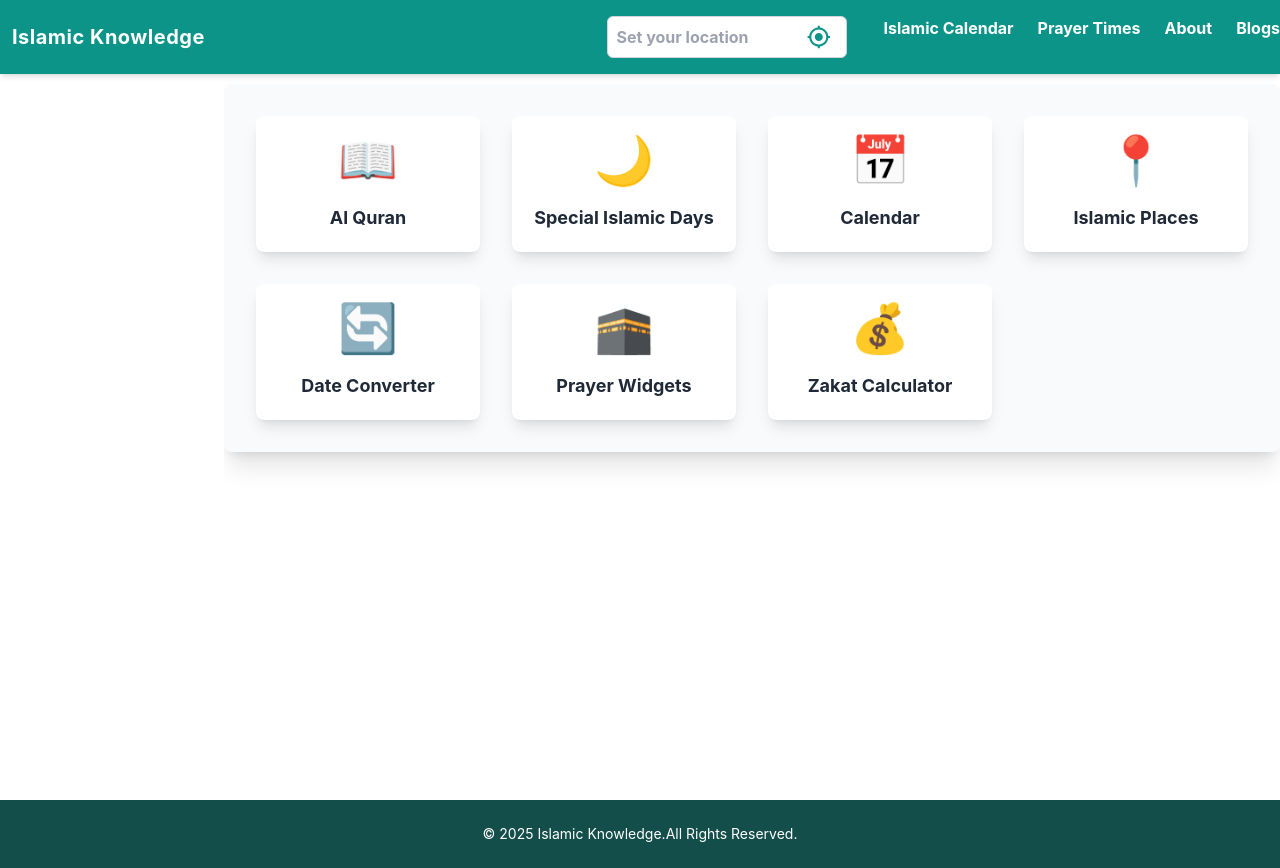
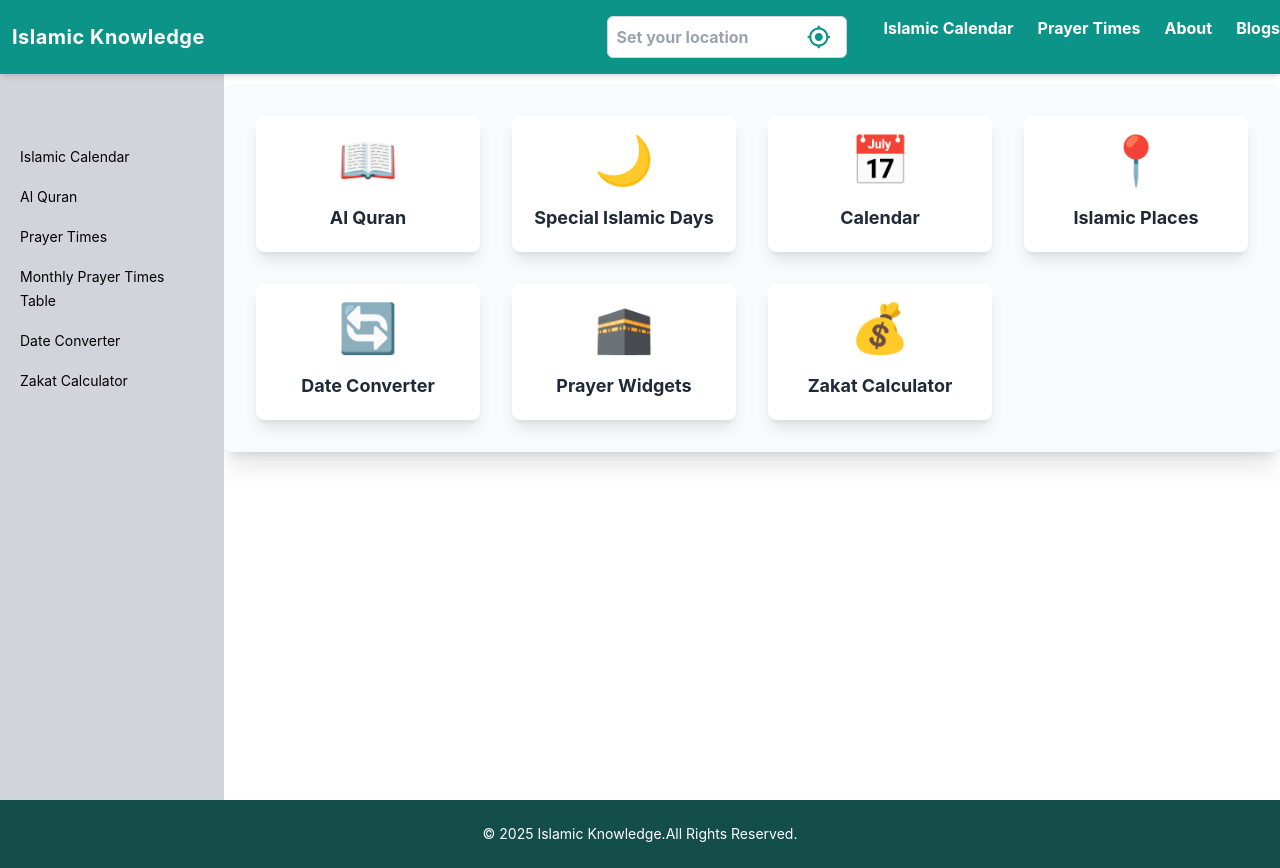
Before and after one commit to somu46/Islamic-calendar, a React (Create React App) app: page /data in a window 1280 px wide. Built offline with nearby package versions, Linux system fonts and the light colour scheme.

Commit message:
`Update Sidebar.js to change bg color from 'gr' to 'gray-300' and text color from 'white' to 'black'`

```diff
--- a/src/Components/Sidebar/Sidebar.js
+++ b/src/Components/Sidebar/Sidebar.js
@@ -46,7 +46,7 @@ const Sidebar = ({ sidebarOpen, setSidebarOpen }) => {
   return (
     <aside
       ref={sidebar}
-      className={`fixed left-0 top-[3rem] z-30 flex h-screen w-56 flex-col overflow-y-hidden bg-gr text-white duration-300 ease-linear lg:static lg:translate-x-0 ${
+      className={`fixed left-0 top-[3rem] z-30 flex h-screen w-56 flex-col overflow-y-hidden bg-gray-300 text-black duration-300 ease-linear lg:static lg:translate-x-0 ${
         sidebarOpen ? 'translate-x-0' : '-translate-x-full'
       }`}
     >
```
